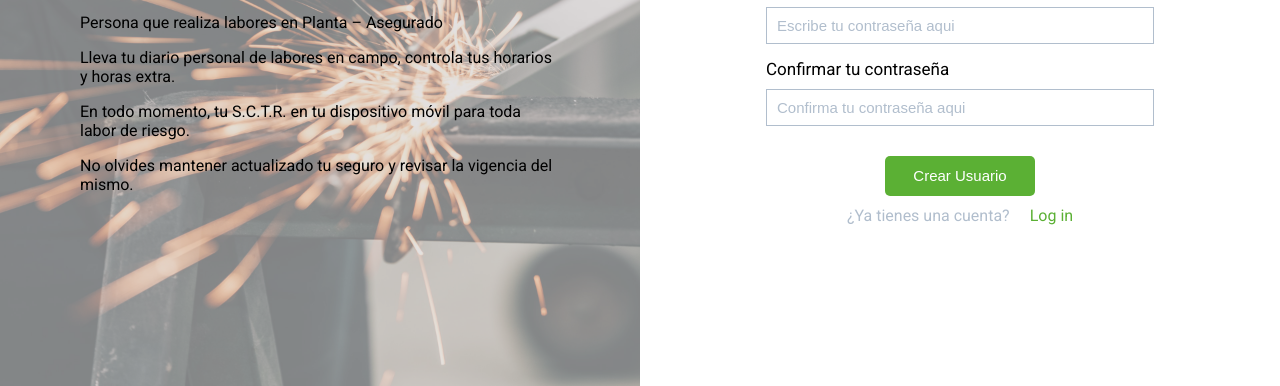
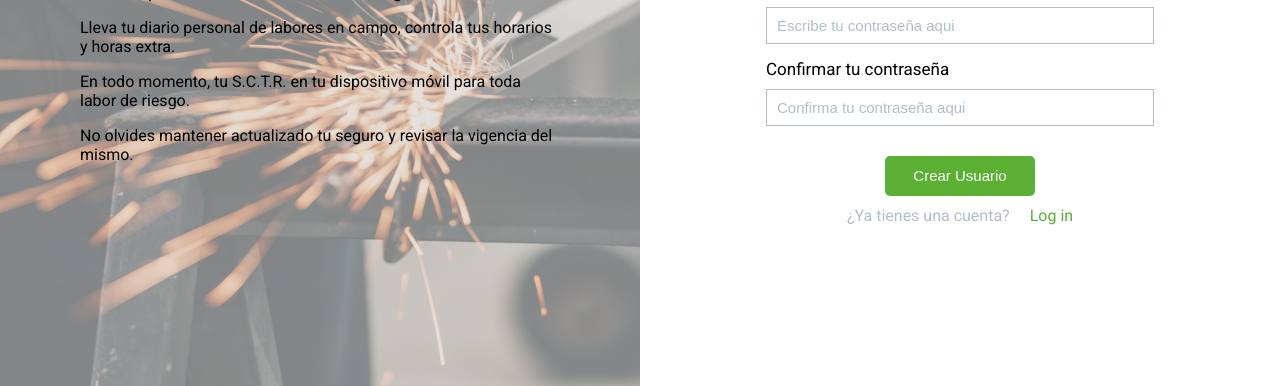
Before and after one commit to piero9922/Datos-de-Usuario, a plain HTML site: page index.html in a window 1280 px wide. Shown: the part 414-800 px from the top of the page. Drawn offline with Linux system fonts and the light colour scheme.

Commit message:
Datos de Usuario, finalizado

```diff
--- a/css/styles.css
+++ b/css/styles.css
@@ -44,7 +44,7 @@ body {
 }
 
 .account {
-    padding: 90px 80px 0;
+    padding: 30px 80px 0;
 }
 
 .ingresar h1 {
```
